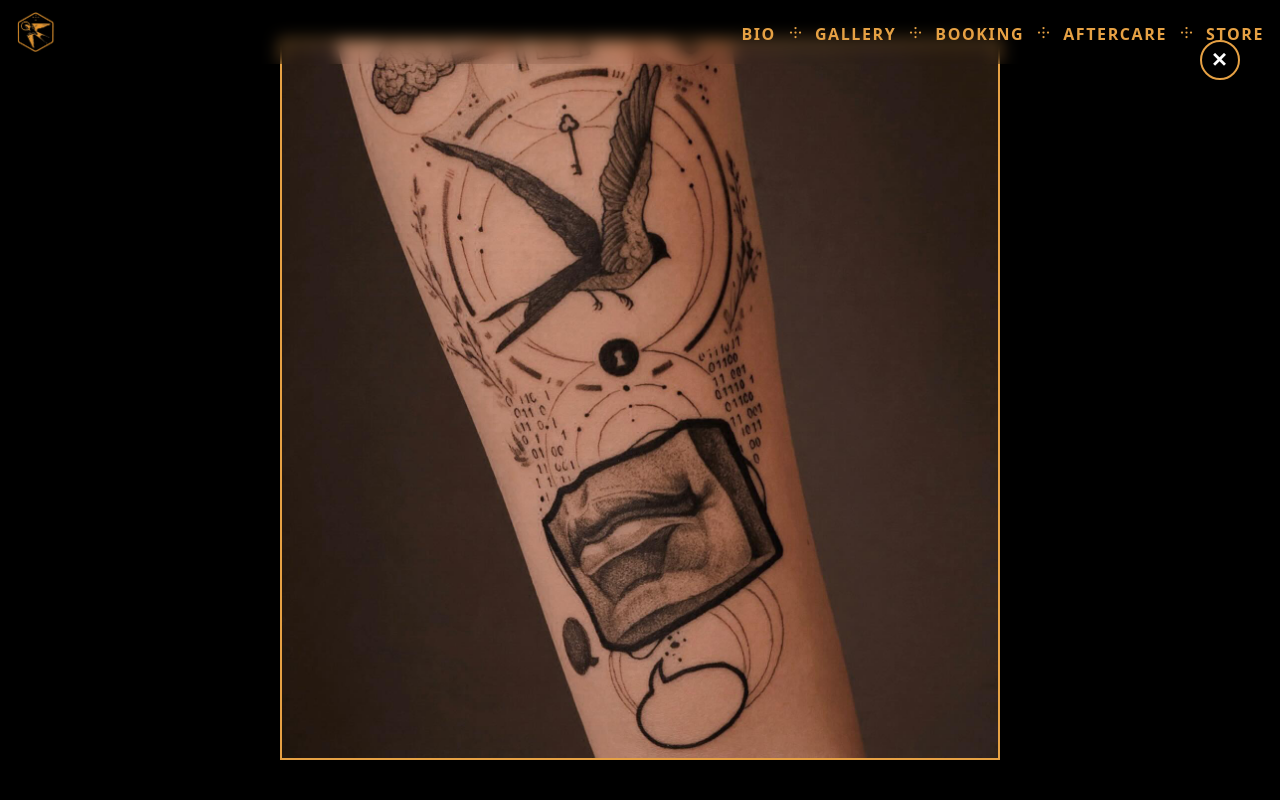
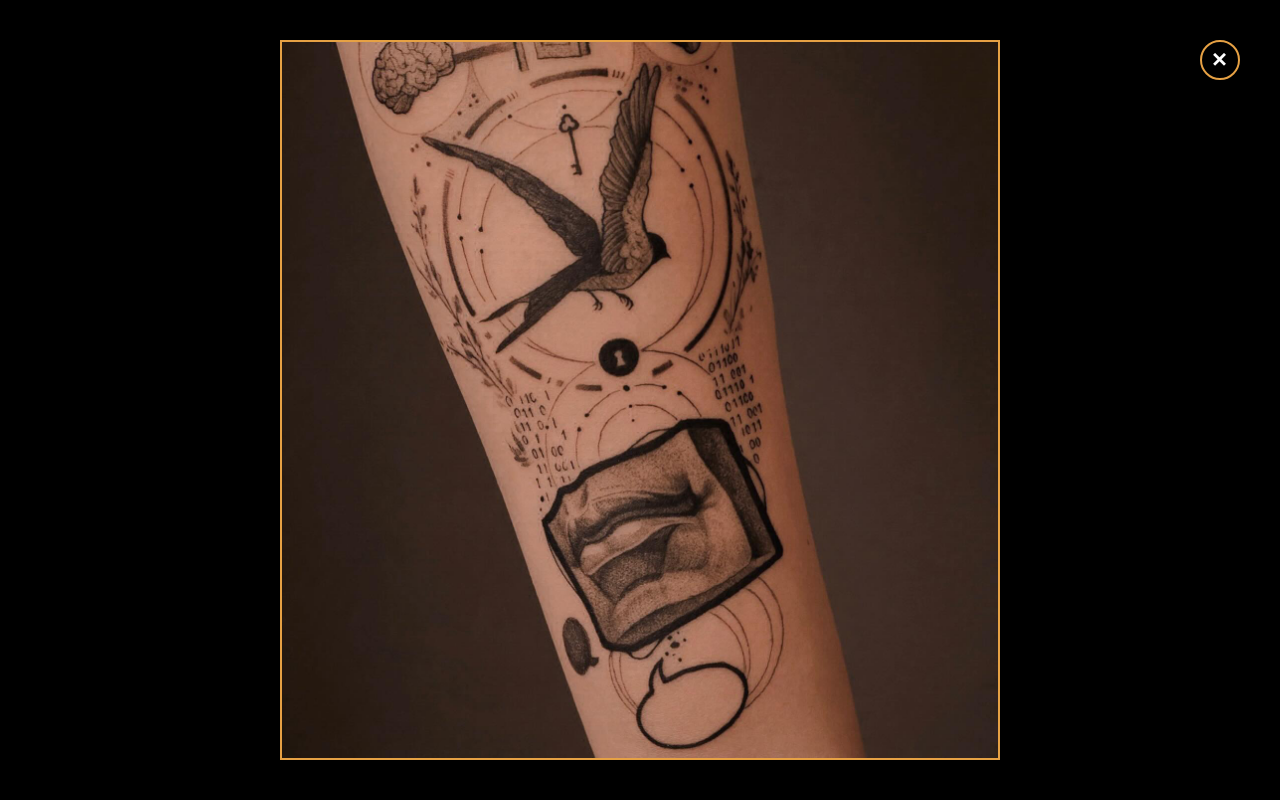
Before and after one commit to nils-emil/tatoo-site, a Next.js app: page /aftercare/gallery in a window 1280 px wide. Both pictures are taken after a click on the element 264 px from the left and 296 px from the top of the page. Shown: the top 800 px of the page. Built offline with nearby package versions, Linux system fonts and the light colour scheme.

Commit message:
modal fixes

```diff
--- a/app/[locale]/(color-background)/gallery/page.tsx
+++ b/app/[locale]/(color-background)/gallery/page.tsx
@@ -66,7 +66,7 @@ export default function GalleryPage() {
         <button
           type="button"
           aria-label="Close"
-          className="fixed top-10 right-10 z-500 bg-black border-2 border-accent text-white hover:bg-accent hover:text-black rounded-full w-10 h-10 flex items-center justify-center text-xl"
+          className="fixed top-10 right-10 z-1500 bg-black border-2 border-accent text-white hover:bg-accent hover:text-black rounded-full w-10 h-10 flex items-center justify-center text-xl"
           onClick={() => setSelectedItem(null)}
         >
           ✕
@@ -95,7 +95,7 @@ export default function GalleryPage() {
       </div>
       {selectedItem && (
         <div
-          className="fixed inset-0 bg-black bg-opacity-100 z-50 flex items-center justify-center p-4"
+          className="fixed inset-0 bg-black bg-opacity-100 z-1000 flex items-center justify-center p-4"
           onClick={(e) => {
             e.preventDefault();
             setSelectedItem(null);
--- a/app/[locale]/(color-background)/store/giftcard/GiftCardContent.tsx
+++ b/app/[locale]/(color-background)/store/giftcard/GiftCardContent.tsx
@@ -90,7 +90,7 @@ export default function GiftCardContent({locale}: { locale: string }) {
         <button
           type="button"
           aria-label="Close"
-          className="fixed top-10 right-10 z-[60] bg-black border-2 border-accent text-white hover:bg-accent hover:text-black rounded-full w-10 h-10 flex items-center justify-center text-xl"
+          className="fixed top-10 right-10 z-1500 bg-black border-2 border-accent text-white hover:bg-accent hover:text-black rounded-full w-10 h-10 flex items-center justify-center text-xl"
           onClick={() => setSelectedImage(null)}
         >
           ✕
@@ -202,7 +202,7 @@ export default function GiftCardContent({locale}: { locale: string }) {
 
       {selectedImage && (
         <div
-          className="fixed inset-0 bg-black bg-opacity-95 z-50 flex items-center justify-center p-4 backdrop-blur-sm"
+          className="fixed inset-0 bg-black bg-opacity-95 z-1000 flex items-center justify-center p-4 backdrop-blur-sm"
           onClick={() => setSelectedImage(null)}
         >
           <div
--- a/app/[locale]/(image-background)/page.tsx
+++ b/app/[locale]/(image-background)/page.tsx
@@ -6,7 +6,7 @@ export default function Home() {
         className="flex-1 flex items-center justify-center"
       >
         <div className="flex items-center flex-col gap-8 lg:flex-row justify-center w-full px-12">
-          <div className="text-2xl md:text-4xl tracking-[.4em] mr-0 lg:mr-16  color-tarvo">
+          <div className="text-2xl md:text-4xl tracking-[.4em] mr-0 lg:mr-16 color-tarvo">
             BASEL
           </div>
           <div className="relative w-32 h-32 md:w-48 md:h-48">
```
